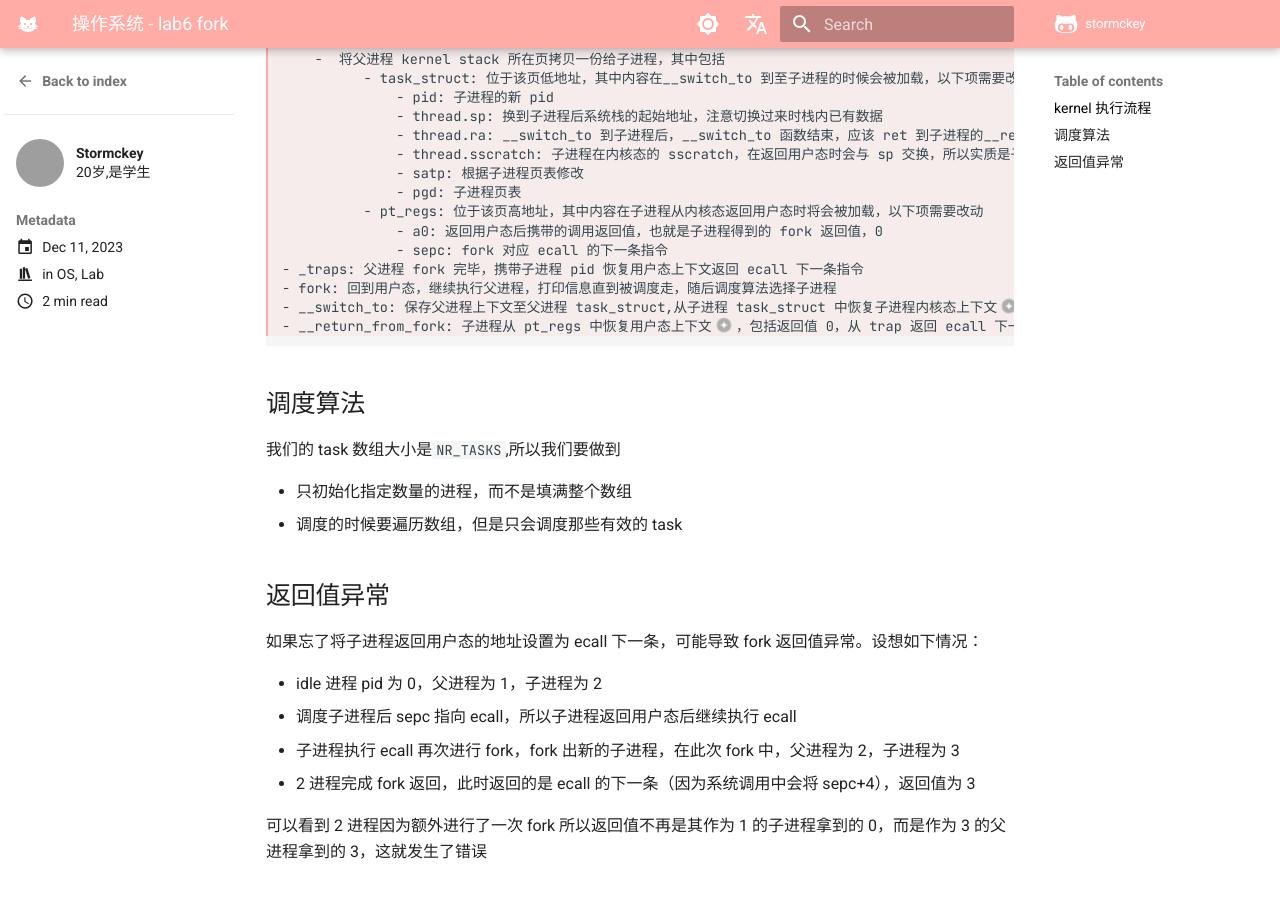
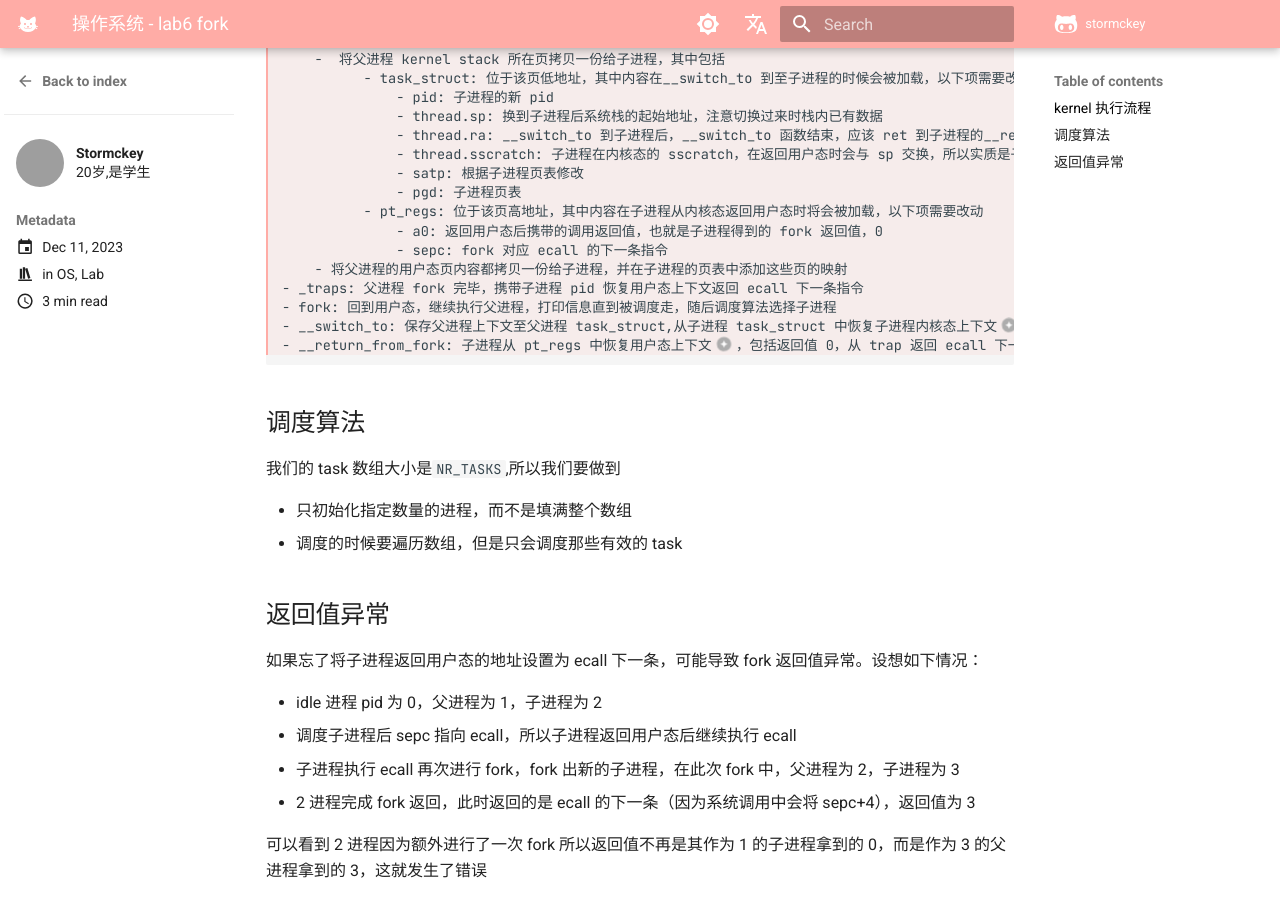
Before and after one commit to stormckey/stormckey.github.io, an MkDocs documentation site: the page built from docs/blog/posts/OS_lab6.md, in a window 1280 px wide and 900 px high, scrolled down 940 px. Built offline with MkDocs 1.6.1 and Material for MkDocs 9.7.7, drawn with Linux system fonts in a browser that asks for light colours; comment, search, counter and statistics services are not loaded; grey boxes are pictures that could not be loaded.

Commit message:
update OS lab6

````diff
--- a/docs/blog/posts/OS_lab6.md
+++ b/docs/blog/posts/OS_lab6.md
@@ -22,7 +22,7 @@ nostatistics: true
 
 
 <div class="annotate" markdown>
-```title="kernel 执行流程" hl_lines="18-36" linenums="0"
+```title="kernel 执行流程" hl_lines="18-37" linenums="0"
 - opensbi 执行完毕
 - _start: 完成 stvec， sie， mtimecmp， sstatus 和栈的设置，然后依次调用以下函数
     - setup_vm: 填写页表
@@ -55,6 +55,7 @@ nostatistics: true
           - pt_regs: 位于该页高地址，其中内容在子进程从内核态返回用户态时将会被加载，以下项需要改动
               - a0: 返回用户态后携带的调用返回值，也就是子进程得到的 fork 返回值，0
               - sepc: fork 对应 ecall 的下一条指令
+    - 将父进程的用户态页内容都拷贝一份给子进程，并在子进程的页表中添加这些页的映射
 - _traps: 父进程 fork 完毕，携带子进程 pid 恢复用户态上下文返回 ecall 下一条指令
 - fork: 回到用户态，继续执行父进程，打印信息直到被调度走，随后调度算法选择子进程
 - __switch_to: 保存父进程上下文至父进程 task_struct,从子进程 task_struct 中恢复子进程内核态上下文(2)，ret 返回到__return_from_fork 继续执行用户态代码
````
